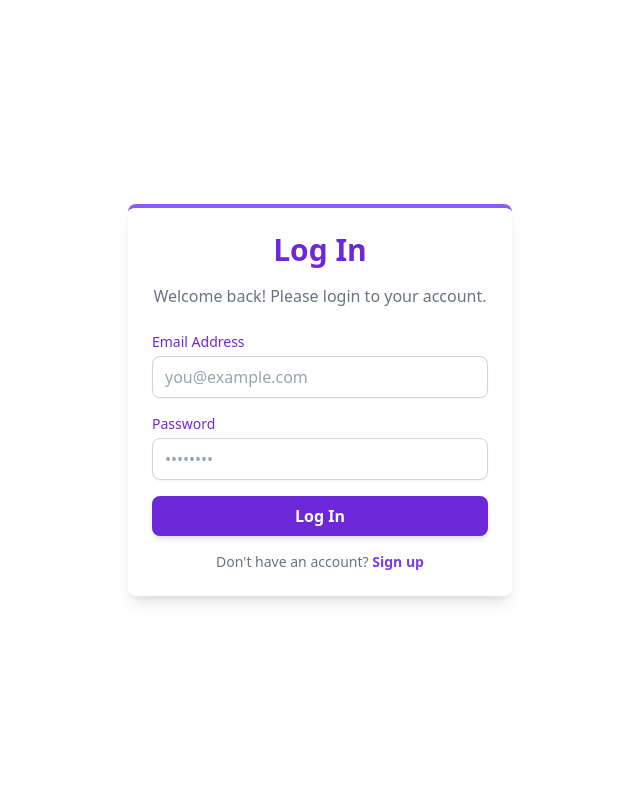
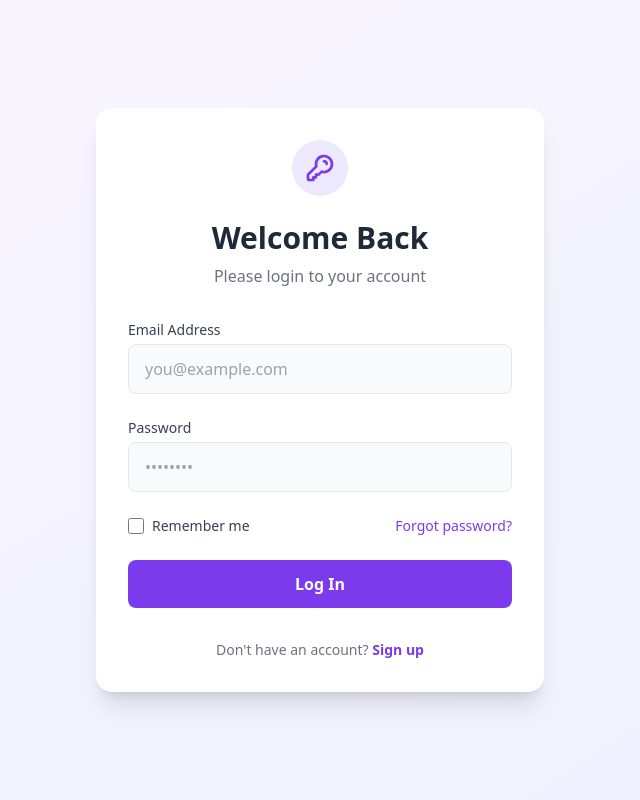
Before and after one commit to yasser-aboufaris/youdemy, a PHP site: page /login.php in a window 1280 px wide. Shown: the whole page, without its empty margins (320-960 px from the left). Run offline with PHP 8.4, Linux system fonts and the light colour scheme; some libraries are stand-ins or nearby versions.

Commit message:
finish autentification

```diff
--- a/classes/courses.php
+++ b/classes/courses.php
@@ -26,7 +26,7 @@ class Course {
 
         foreach($data as $row){
             $object = new self($pdo);
-            $object->setIdCourse($row['id_course']);
+            $object->setId($row['id_course']);
             $object->setTitle($row['title']);
             $object->setDescription($row['description']);
             $object->setContent($row['content']);
--- a/view/admine/coursesDashboard.php
+++ b/view/admine/coursesDashboard.php
@@ -1,8 +1,8 @@
 <?php
 include "../../classes/conn.php";
 include "../../classes/courses.php";
-couses::readCourses($pdo);
-echo $courses[1]
+$courses = Course::readCourses($conn);
+// var_dump($courses)
 ?>
 
 <!DOCTYPE html>
--- a/view/autentification/login.php
+++ b/view/autentification/login.php
@@ -6,41 +6,59 @@
     <script src="https://cdn.tailwindcss.com"></script>
     <title>Login Form</title>
 </head>
-<body class="bg-white min-h-screen flex items-center justify-center">
-<div class="bg-white shadow-lg rounded-lg p-6 max-w-sm w-full border-t-4 border-violet-500">
+<body class="bg-gradient-to-br from-purple-50 to-indigo-50 min-h-screen flex items-center justify-center p-4">
+    <div class="bg-white shadow-xl rounded-2xl p-8 max-w-md w-full">
+        <!-- Logo/Icon Placeholder -->
+        <div class="flex justify-center mb-6">
+            <div class="bg-violet-100 p-3 rounded-full">
+                <svg class="w-8 h-8 text-violet-600" fill="none" stroke="currentColor" viewBox="0 0 24 24">
+                    <path stroke-linecap="round" stroke-linejoin="round" stroke-width="2" d="M15 7a2 2 0 012 2m4 0a6 6 0 01-7.743 5.743L11 17H9v2H7v2H4a1 1 0 01-1-1v-2.586a1 1 0 01.293-.707l5.964-5.964A6 6 0 1121 9z"></path>
+                </svg>
+            </div>
+        </div>
+
         <!-- Heading -->
-    <h2 class="text-3xl font-bold text-violet-700 text-center mb-4">Log In</h2>
-    <p class="text-gray-500 text-center mb-6">Welcome back! Please login to your account.</p>
+        <h2 class="text-3xl font-bold text-gray-800 text-center mb-2">Welcome Back</h2>
+        <p class="text-gray-500 text-center mb-8">Please login to your account</p>
 
         <!-- Form -->
-    <form action="#" method="POST" class="space-y-4">
+        <form action="#" method="POST" class="space-y-6">
             <!-- Email -->
             <div>
-        <label for="email" class="block text-sm font-medium text-violet-700">Email Address</label>
+                <label for="email" class="block text-sm font-medium text-gray-700 mb-1">Email Address</label>
                 <input type="email" id="email" name="email" placeholder="you@example.com"
-        class="w-full mt-1 px-3 py-2 rounded-lg border border-gray-300 focus:ring-2 focus:ring-violet-500 focus:outline-none transition shadow-sm">
+                    class="w-full px-4 py-3 rounded-lg border border-gray-200 focus:ring-2 focus:ring-violet-500 focus:border-violet-500 focus:outline-none transition duration-200 bg-gray-50 hover:bg-white">
             </div>
 
             <!-- Password -->
             <div>
-        <label for="password" class="block text-sm font-medium text-violet-700">Password</label>
+                <label for="password" class="block text-sm font-medium text-gray-700 mb-1">Password</label>
                 <input type="password" id="password" name="password" placeholder="••••••••"
-        class="w-full mt-1 px-3 py-2 rounded-lg border border-gray-300 focus:ring-2 focus:ring-violet-500 focus:outline-none transition shadow-sm">
+                    class="w-full px-4 py-3 rounded-lg border border-gray-200 focus:ring-2 focus:ring-violet-500 focus:border-violet-500 focus:outline-none transition duration-200 bg-gray-50 hover:bg-white">
+            </div>
+
+            <!-- Remember Me & Forgot Password -->
+            <div class="flex items-center justify-between">
+                <div class="flex items-center">
+                    <input type="checkbox" id="remember" name="remember" class="h-4 w-4 text-violet-600 focus:ring-violet-500 border-gray-300 rounded">
+                    <label for="remember" class="ml-2 block text-sm text-gray-700">Remember me</label>
+                </div>
+                <a href="#" class="text-sm font-medium text-violet-600 hover:text-violet-700 hover:underline transition duration-200">Forgot password?</a>
             </div>
 
             <!-- Submit Button -->
             <div>
                 <button type="submit"
-        class="w-full bg-violet-700 text-white py-2 rounded-lg font-semibold hover:bg-violet-800 focus:ring-4 focus:ring-violet-500 focus:ring-offset-2 transition shadow-md">
+                    class="w-full bg-violet-600 text-white py-3 rounded-lg font-semibold hover:bg-violet-700 focus:ring-4 focus:ring-violet-200 transition duration-200 transform hover:scale-[1.02]">
                     Log In
                 </button>
             </div>
         </form>
 
         <!-- Footer -->
-    <p class="text-sm text-gray-500 mt-4 text-center">
+        <p class="text-sm text-gray-500 mt-8 text-center">
             Don't have an account?
-    <a href="#" class="text-violet-600 font-semibold hover:underline">Sign up</a>
+            <a href="#" class="text-violet-600 font-semibold hover:text-violet-700 hover:underline transition duration-200">Sign up</a>
         </p>
     </div>
 </body>
```
Also changed, not shown: classes/admine.php (added, +21 -0 lines), classes/client.php (+16 -0 lines), classes/user.php (+4 -14 lines), includs/commun/loginMethode.php (added, +40 -0 lines), includs/commun/signUpMethode.php (+36 -25 lines), view/admine/usersDashboard.php (+2 -9 lines), view/autentification/signup.php (+3 -4 lines). Lines whose indentation alone changed are shown as unchanged.
